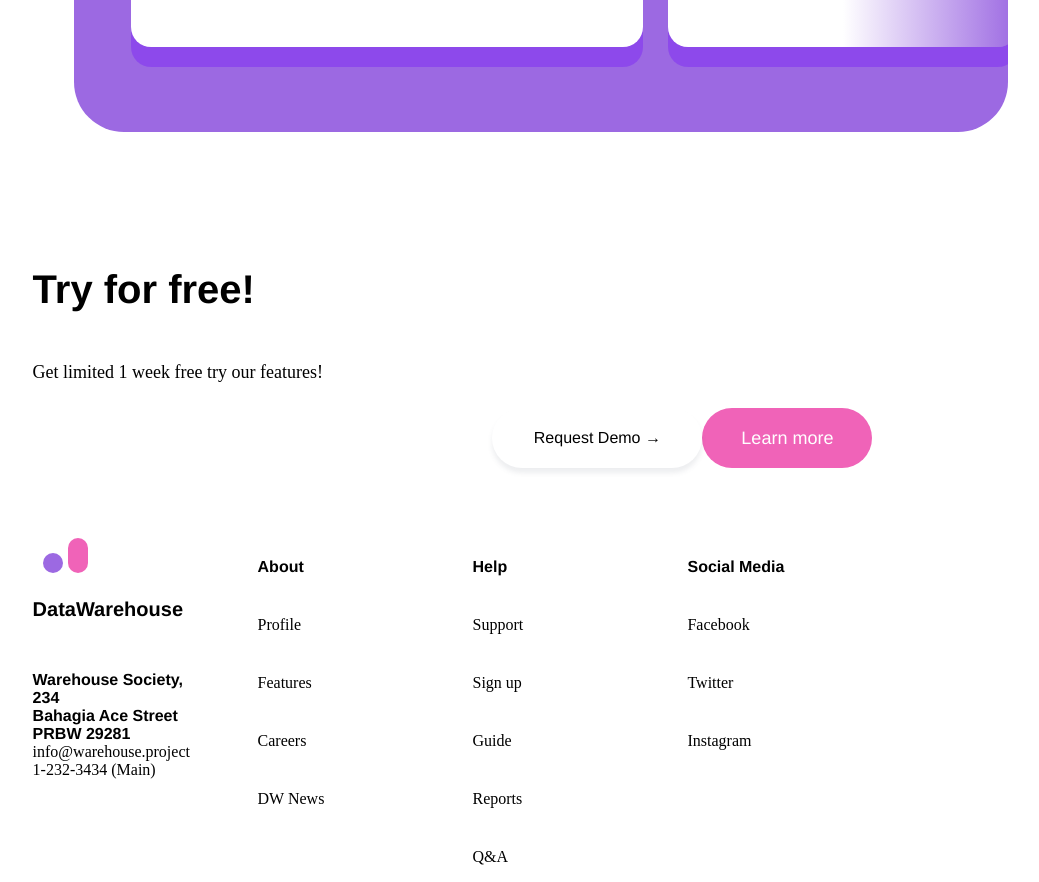
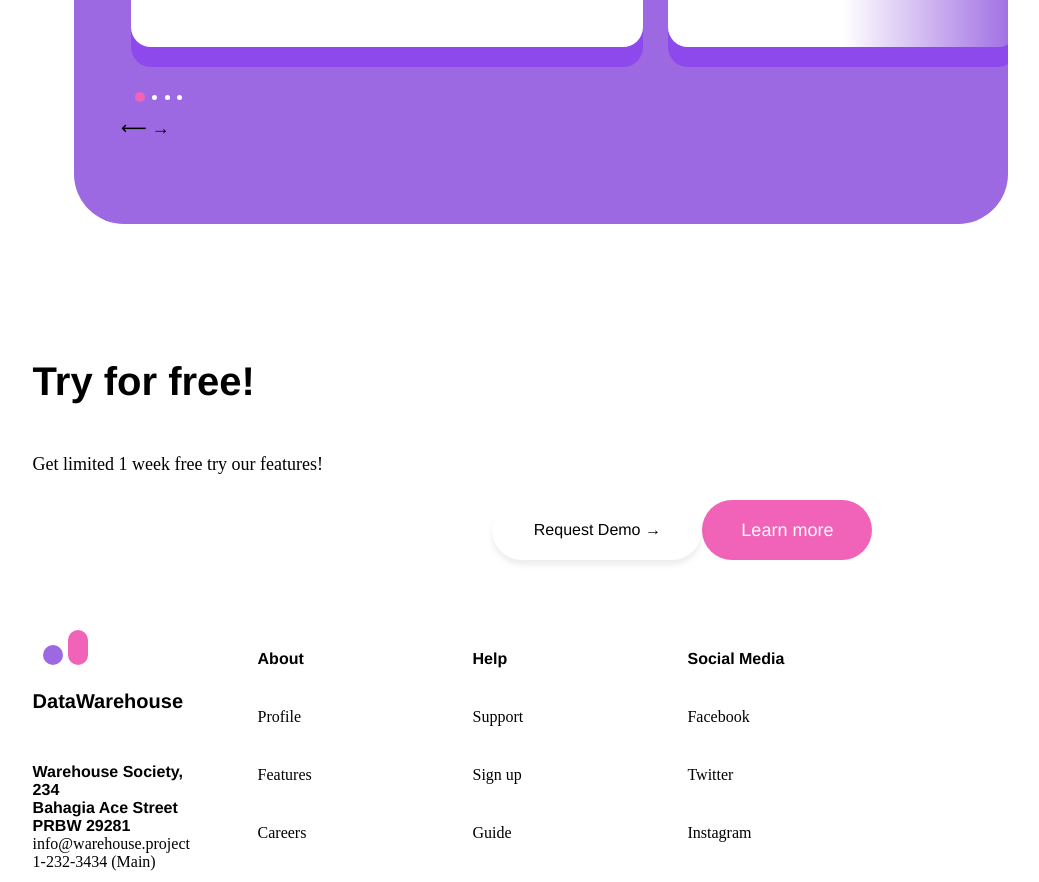
Before and after one commit to JustJeo/click-up-mini-project, a plain HTML site: page index.html in a window 1280 px wide. Shown: the part 3352-4234 px from the top of the page, without its empty margins (99-1138 px from the left). Drawn offline with Linux system fonts and the light colour scheme.

Commit message:
styles circles for mock carousel

```diff
--- a/index.html
+++ b/index.html
@@ -148,9 +148,21 @@
         </div>
       </div>
     </div>
-
-    <!-- circle img -->
-    <!-- arrow img -->
+    <!-- circles -->
+    <div class = "testCir">
+      <div class = "pinkCir">
+      </div>
+      <div class = "whiteCir">
+      </div>
+      <div class = "whiteCir">
+      </div>
+      <div class = "whiteCir">
+      </div>
+    </div>
+    <!-- arrows -->
+    <div class = "testArrows">
+      <p>&xlarr; &rarr;</p>
+    </div>
   </div>
 
   <!-- div 5 -->
--- a/style.css
+++ b/style.css
@@ -224,6 +224,10 @@ div {
   margin-right: 0;
 }
 
+.testArrow {
+  float: right;
+}
+
 /* div 5 */
 .div5 {
   margin: 0;
@@ -321,3 +325,29 @@ button {
   border-radius: 20px;
   padding: 0;
 }
+
+.testCir {
+  display: flex;
+  justify-content: space-around;
+  align-items: center;
+  float: left;
+  width: 55px;
+  height: 10px;
+  margin-left: 5%;
+}
+
+.pinkCir {
+  background: rgba(240, 99, 184, 1);
+  width: 10px;
+  height: 10px;
+  border-radius: 20px;
+  padding: 0;
+}
+
+.whiteCir {
+  background: white;
+  width: 5px;
+  height: 5px;
+  border-radius: 20px;
+  padding: 0;
+}
```
